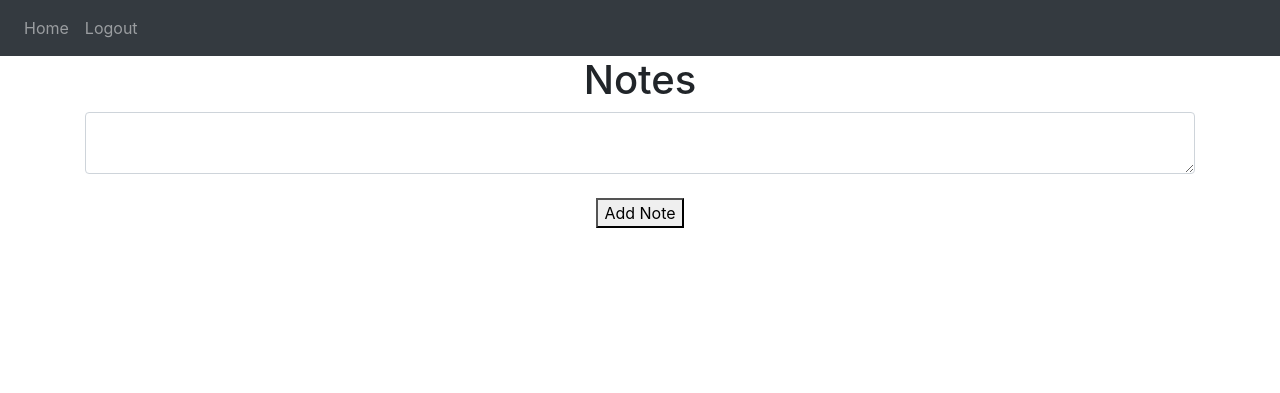
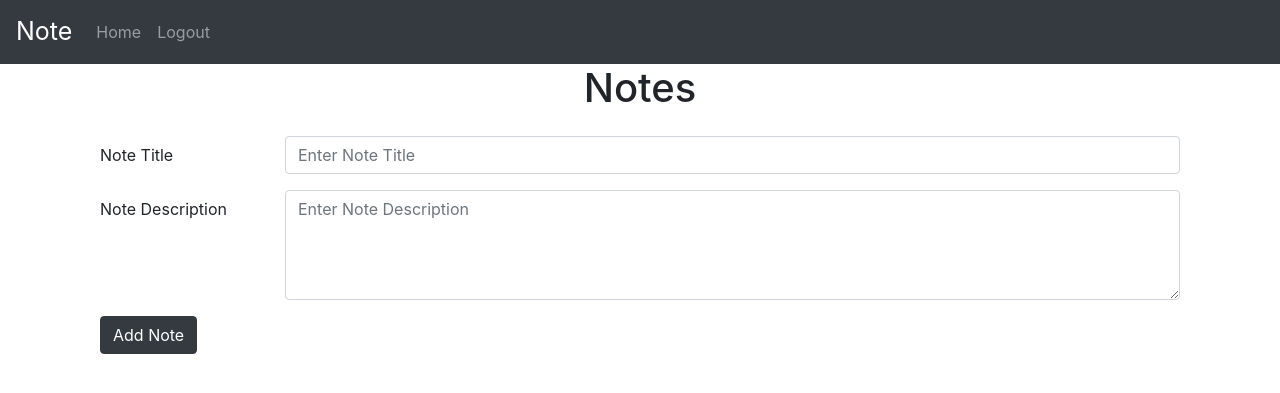
Before and after one commit to zgonx/python_flask_website, a Flask app: page / in a window 1280 px wide. Shown: the top 393 px of the page. Run offline with Flask 3, Linux system fonts and the light colour scheme; the visitor is signed in with stand-in values (Sample User, id 1); data that the repository does not hold is empty; some libraries are stand-ins or nearby versions.

Commit message:
add-note-title

```diff
--- a/website/models.py
+++ b/website/models.py
@@ -5,6 +5,7 @@ from sqlalchemy.sql import func
 
 class Note(db.Model):
     id = db.Column(db.Integer, primary_key=True)
+    title = db.Column(db.String(5000))
     data = db.Column(db.String(10000))
     date = db.Column(db.DateTime(timezone=True), default=func.now())
     user_id = db.Column(db.Integer, db.ForeignKey('user.id'))
--- a/website/templates/base.html
+++ b/website/templates/base.html
@@ -19,6 +19,7 @@
   </head>
   <body>
     <nav class="navbar navbar-expand-lg navbar-dark bg-dark">
+      <a class="navbar-brand" href="/" style="font-size: 25px">Note</a>
       <button
         class="navbar-toggler"
         type="button"
@@ -40,27 +41,23 @@
       </div>
     </nav>
 
-    {% with messages = get_flashed_messages(with_categories=true) %}
-    {% if messages %}
-      {% for category, message in messages %}
-      {% if category == 'error' %}
+    {% with messages = get_flashed_messages(with_categories=true) %} {% if
+    messages %} {% for category, message in messages %} {% if category ==
+    'error' %}
     <div class="alert alert-danger alert-dismissable fade show" role="alert">
       {{ message }}
-        <button type = "button" class="close" data-dismiss="alert">
+      <button type="button" class="close" data-dismiss="alert">
         <span aria-hidden="true">&times;</span>
       </button>
     </div>
     {% else %}
     <div class="alert alert-success alert-dismissable fade show" role="alert">
       {{ message }}
-        <button type = "button" class="close" data-dismiss="alert">
+      <button type="button" class="close" data-dismiss="alert">
         <span aria-hidden="true">&times;</span>
       </button>
     </div>
-      {% endif %}
-      {% endfor %}
-    {% endif %}
-    {% endwith %}
+    {% endif %} {% endfor %} {% endif %} {% endwith %}
 
     <div class="container">{% block content %} {% endblock %}</div>
     <script
--- a/website/templates/home.html
+++ b/website/templates/home.html
@@ -1,21 +1,65 @@
 {% extends "base.html" %} {% block title %}Changed{% endblock %} {% block
 content%}
-<h1 align = "center">Notes</h1>
+<link
+  rel="stylesheet"
+  href="https://cdnjs.cloudflare.com/ajax/libs/font-awesome/4.7.0/css/font-awesome.min.css"
+/>
+
+<h1 align="center">Notes</h1>
 <ul class="list-group list-group-flush" id="notes">
   {% for note in user.notes %}
   <li class="list-group-item">
+    <p style="font-size: 26px"><b>{{note.title}}</b></p>
+  </li>
+
+  <li class="list-group-item">
     {{note.data}}
-        <button type="button" class="close" onClick="deleteNote({{note.id}})">
-            <span aria-hidden="true">&times;</span>
-        </button>
+    <button
+      type="button"
+      class="fa fa-trash"
+      onClick="deleteNote({{note.id}})"
+      style="float: right"
+    ></button>
+    <button
+      type="button"
+      class="fa fa-pencil-square-o"
+      onClick="deleteNote({{note.id}})"
+      style="float: right"
+      margin-left="10px"
+    ></button>
   </li>
   {%endfor%}
 </ul>
-<form method="POST">
-    <textarea name ="note" class="form-control"></textarea>
-    <br />
-    <div align="center">
-        <button type="submit" clas="btn btn-primary">Add Note</button>
+<div class="container mt-3">
+  <form action="/" method="post">
+    <div class="form-group row">
+      <label for="staticEmail" class="col-sm-2 col-form-label"
+        >Note Title</label
+      >
+      <div class="col-sm-10">
+        <input
+          type="text"
+          class="form-control"
+          name="title"
+          id="formGroupExampleInput"
+          placeholder="Enter Note Title"
+        />
       </div>
+    </div>
+    <div class="form-group row">
+      <label for="note-desc" class="col-sm-2 col-form-label"
+        >Note Description</label
+      >
+      <div class="col-sm-10">
+        <textarea
+          class="form-control"
+          rows="4"
+          name="note"
+          placeholder="Enter Note Description"
+        ></textarea>
+      </div>
+    </div>
+    <button type="submit" class="btn btn-dark">Add Note</button>
   </form>
+</div>
 {% endblock %}
--- a/website/views.py
+++ b/website/views.py
@@ -13,12 +13,13 @@ views = Blueprint('views', __name__)
 @login_required
 def home():
     if request.method == 'POST':
+        title = request.form.get('title')
         note = request.form.get('note')
 
         if len(note) < 1:
             flash('Note is too short!', category='error')
         else:
-            new_note = Note(data=note, user_id=current_user.id)
+            new_note = Note(title=title, data=note, user_id=current_user.id)
             db.session.add(new_note)
             db.session.commit()
             flash('Note added!', category='success')
```
Lines whose indentation alone changed are shown as unchanged.
